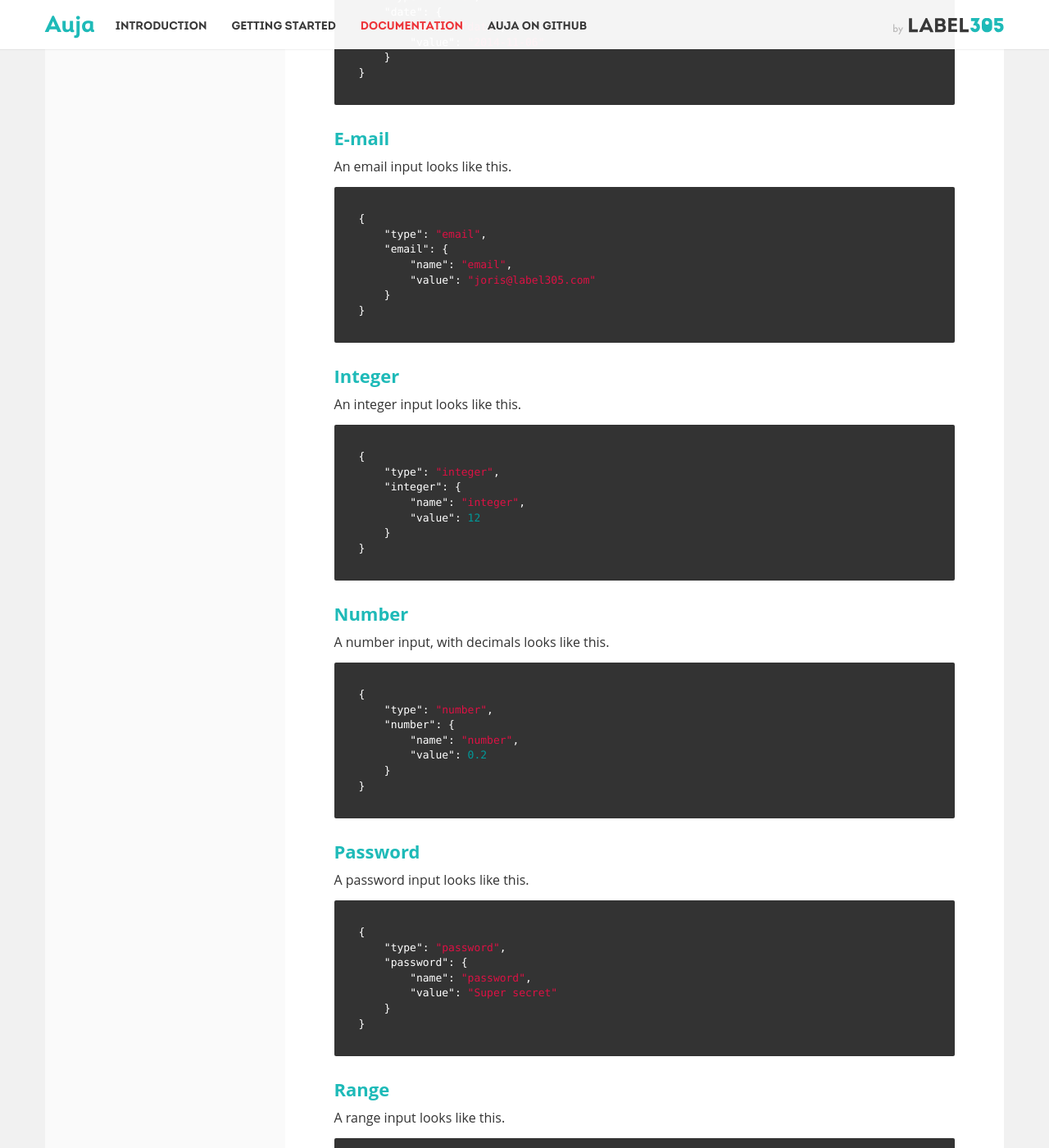
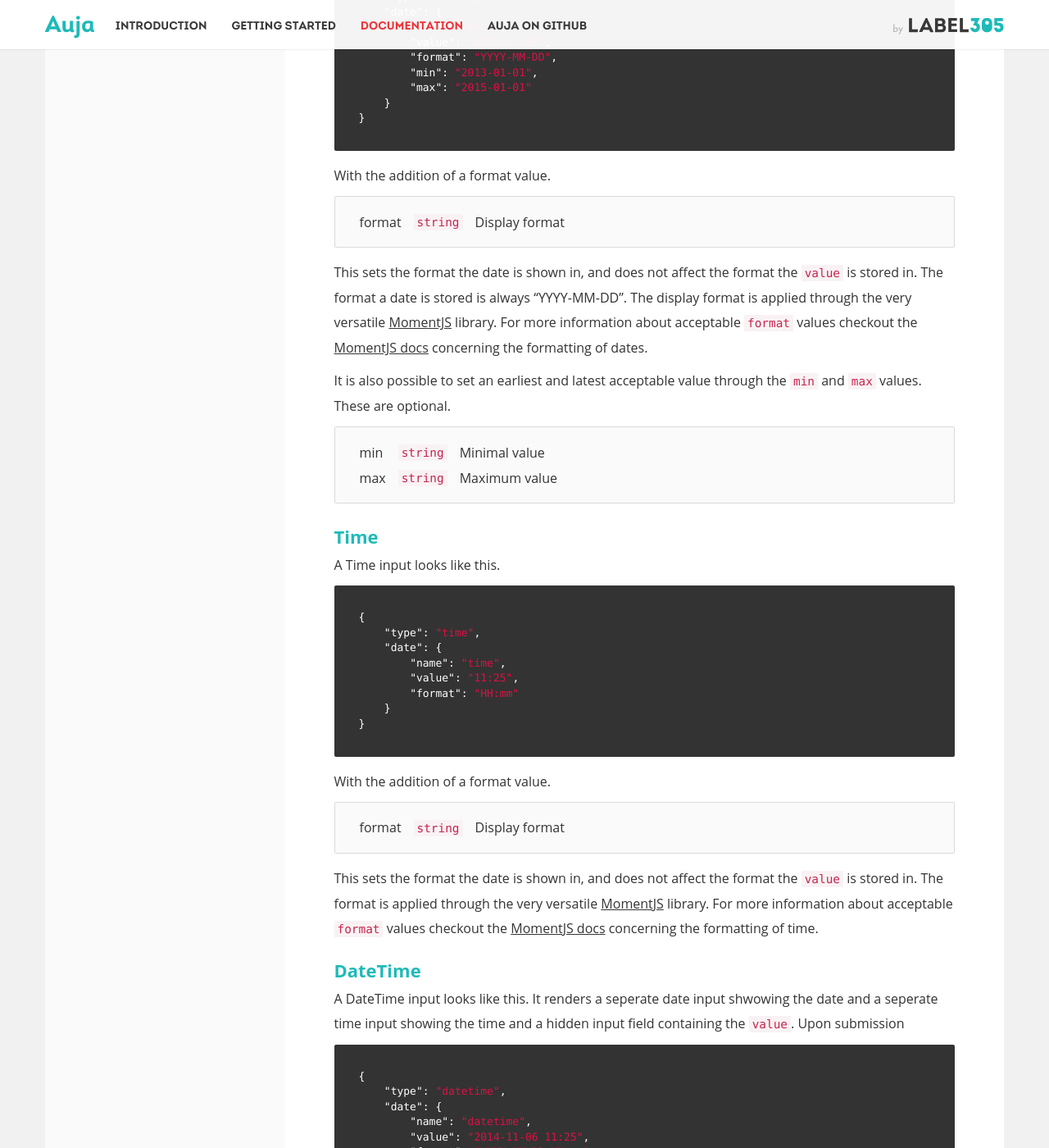
Before and after one commit to Label305/Auja, a Jekyll site: the page built from documentation/json_representation.md, in a window 1280 px wide and 1400 px high, scrolled down 6007 px. Shown: the whole window at 82% size. Built offline with Jekyll 4.4.1, drawn with Linux system fonts in a browser that asks for light colours; nearby versions of some CDN libraries; a style sheet for code colours, icons or effects is not loaded; some of the changed text lies outside the part shown.

Commit message:
Expanded date and time related items

````diff
--- a/documentation/json_representation.md
+++ b/documentation/json_representation.md
@@ -35,8 +35,7 @@ Resources
 The more advanced menu item, the whole idea behind Auja is that your users can quickly navigate through the admin interface.
 So requests that serve a database response should be done after the initial menu is loaded. This is where the resource menu item comes into play.
 
-In the `paging` mixin you'll find that after the `resource` menu item was mounted inside the dom a request will be triggered to fetch the first
-page of `items`. This means that you'll see, for example, an add button before we've finished loading all kinds of data from the server.
+In the `paging` mixin you'll find that after the `resource` menu item was mounted inside the dom a request will be triggered to fetch the first page of `items`. This means that you'll see, for example, an add button before we've finished loading all kinds of data from the server.
 
 
 ```json
@@ -61,9 +60,7 @@ properties | `Object` | Different properties active on this object, more about t
 
 When a resource is mounted we can render all of the menu items inside the resource item. A request to the target should return the items as shown below.
 
-Together with an, optional, `paging` object, that will point towards the next resource to make infinite scroll possible, as well as the total amount of items
-up to that request. The `total` key will be used when updating the entire view. For example, when you edit an entry inside a form, you want to update it elsewhere in a
-menu on the left.
+Together with an, optional, `paging` object, that will point towards the next resource to make infinite scroll possible, as well as the total amount of items up to that request. The `total` key will be used when updating the entire view. For example, when you edit an entry inside a form, you want to update it elsewhere in a menu on the left.
 
 ```json
 {
@@ -211,8 +208,7 @@ required | `boolean` | If it is required to fill in (not always actually, e.g. a
 
 ###Checkbox
 
-A checkbox will be rendered as a combination of a `hidden` input with value `0` and a checkbox with value `1` both
-having the same name. Meaning you'll always get your data.
+A checkbox will be rendered as a combination of a `hidden` input with value `0` and a checkbox with value `1` both having the same name. Meaning you'll always get your data.
 
 checked | `boolean`
 
@@ -225,10 +221,63 @@ A Date input looks like this.
     "type": "date",
     "date": {
         "name": "date",
-        "value": "2014-11-06"
+        "value": "2014-11-06",
+        "format": "YYYY-MM-DD",
+        "min": "2013-01-01",
+        "max": "2015-01-01"
     }
 }
 ```
+With the addition of a format value.
+
+format | `string` | Display format
+
+This sets the format the date is shown in, and does not affect the format the `value` is stored in. The format a date is stored is always "YYYY-MM-DD". The display format is applied through the very versatile [MomentJS](http://momentjs.com/) library. For more information about acceptable `format` values checkout the [MomentJS docs](http://momentjs.com/docs/#/displaying/) concerning the formatting of dates.
+
+It is also possible to set an earliest and latest acceptable value through the `min` and `max` values. These are optional.
+
+min | `string` | Minimal value
+max | `string` | Maximum value
+
+###Time
+
+A Time input looks like this.
+
+```json
+{
+    "type": "time",
+    "date": {
+        "name": "time",
+        "value": "11:25",
+        "format": "HH:mm"
+    }
+}
+```
+With the addition of a format value.
+
+format | `string` | Display format
+
+This sets the format the date is shown in, and does not affect the format the `value` is stored in. The format is applied through the very versatile [MomentJS](http://momentjs.com/) library. For more information about acceptable `format` values checkout the [MomentJS docs](http://momentjs.com/docs/#/displaying/) concerning the formatting of time.
+
+###DateTime
+
+A DateTime input looks like this. It renders a seperate date input shwowing the date and a seperate time input showing the time and a hidden input field containing the `value`. Upon submission
+
+```json
+{
+    "type": "datetime",
+    "date": {
+        "name": "datetime",
+        "value": "2014-11-06 11:25",
+        "format": "YYYY-MM-DD HH:mm"
+    }
+}
+```
+With the addition of a format value.
+
+format | `string` | Display format
+
+This sets the format the date and time are shown in, and does not affect the format the `value` is stored in. The format is applied through the very versatile [MomentJS](http://momentjs.com/) library. For more information about acceptable `format` values checkout the [MomentJS docs](http://momentjs.com/docs/#/displaying/) concerning the formatting of dates and time.
 
 ###E-mail
 
````
Also changed, not shown: other parts of documentation/json_representation.md (+1 -1 lines).
